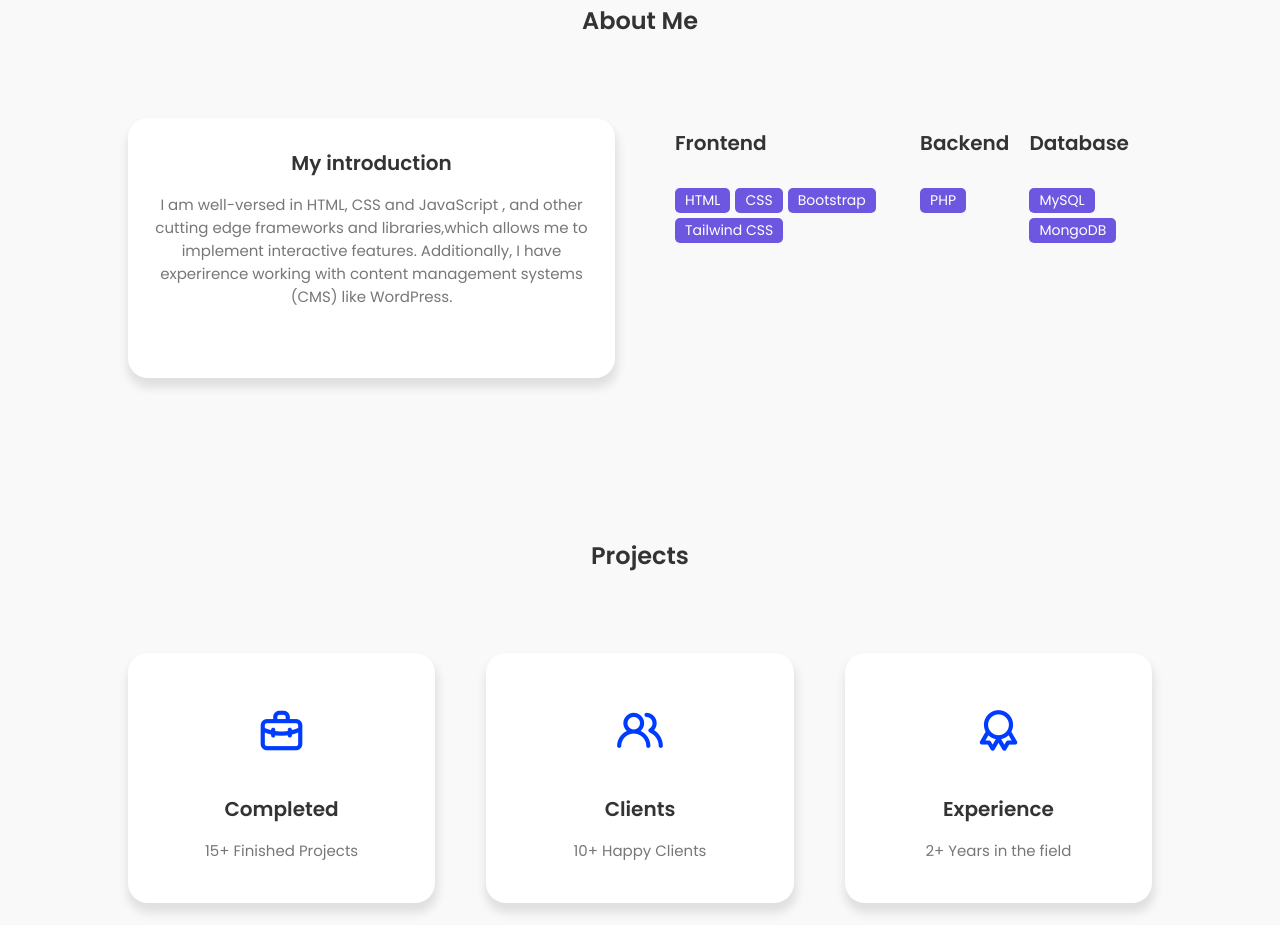
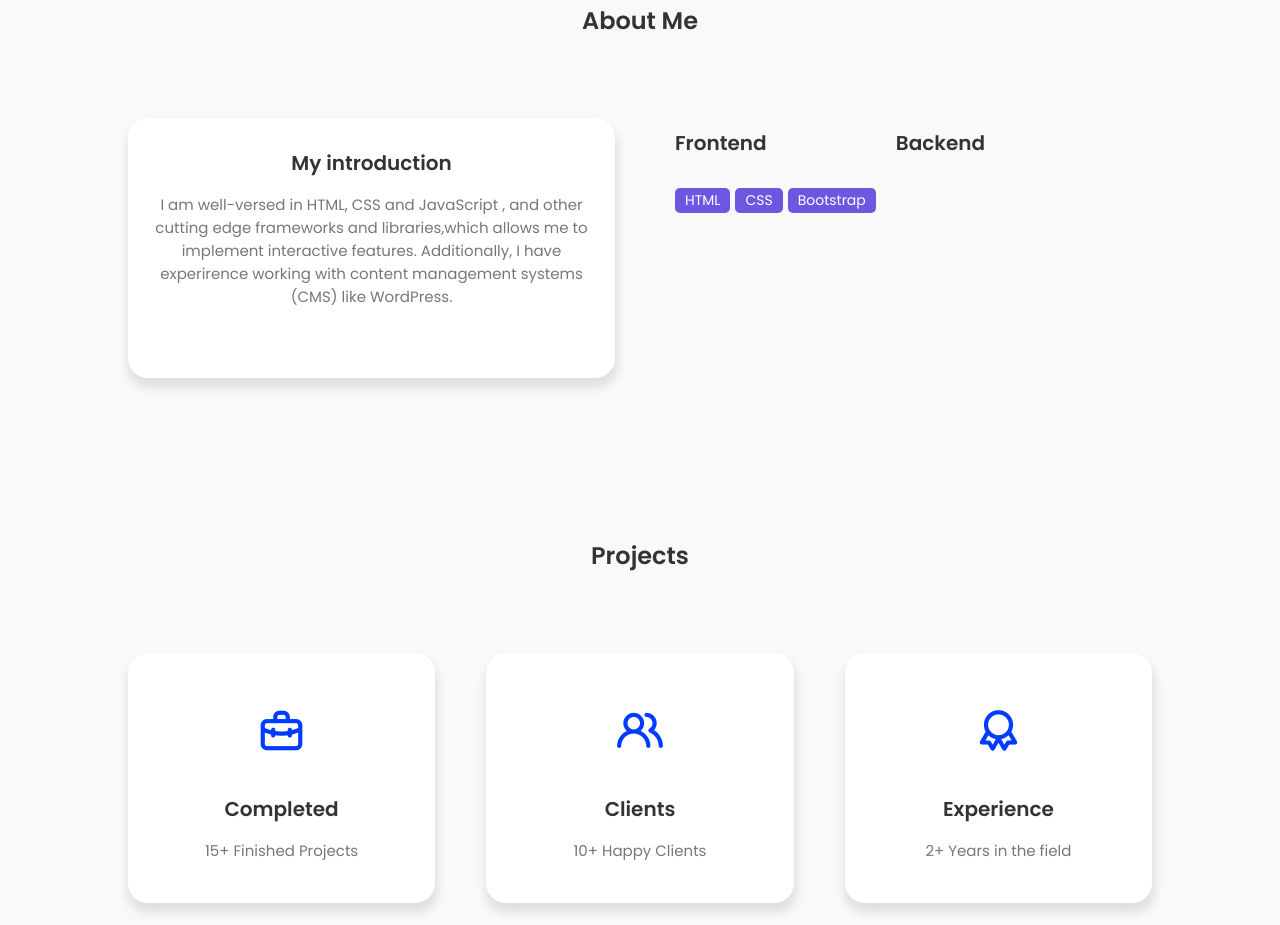
Before and after one commit to somyakrjha/somyakrjha, a plain HTML site: page index.html in a window 1280 px wide. Shown: the part 877-1802 px from the top of the page. Drawn offline with nearby package versions, Linux system fonts and the light colour scheme.

Commit message:
Update index.html

```diff
--- a/index.html
+++ b/index.html
@@ -110,7 +110,6 @@
                                 <span>HTML</span>
                                 <span>CSS</span>
                                 <span>Bootstrap</span>
-                                <span>Tailwind CSS</span>
 
                             </div>
                         </div>
@@ -118,22 +117,10 @@
                             <div class="skills-header">
                                 <h3>Backend</h3>
                             </div>
-                            <div class="skills-list">
-                                <span>PHP</span>
+                        <div class="skills-box">
+                            <div class="skills-header">
 
                             </div>
-                        </div>
-                        <div class="skills-box">
-                            <div class="skills-header">
-                                <h3>Database</h3>
-                            </div>
-                            <div class="skills-list">
-                                <span>MySQL</span>
-                                <span>MongoDB</span>
-                            </div>
-                        </div>
-                    </div>
-                </div>
             </section>
             <section class="section" id="projects">
                 <div class="top-header">
```
